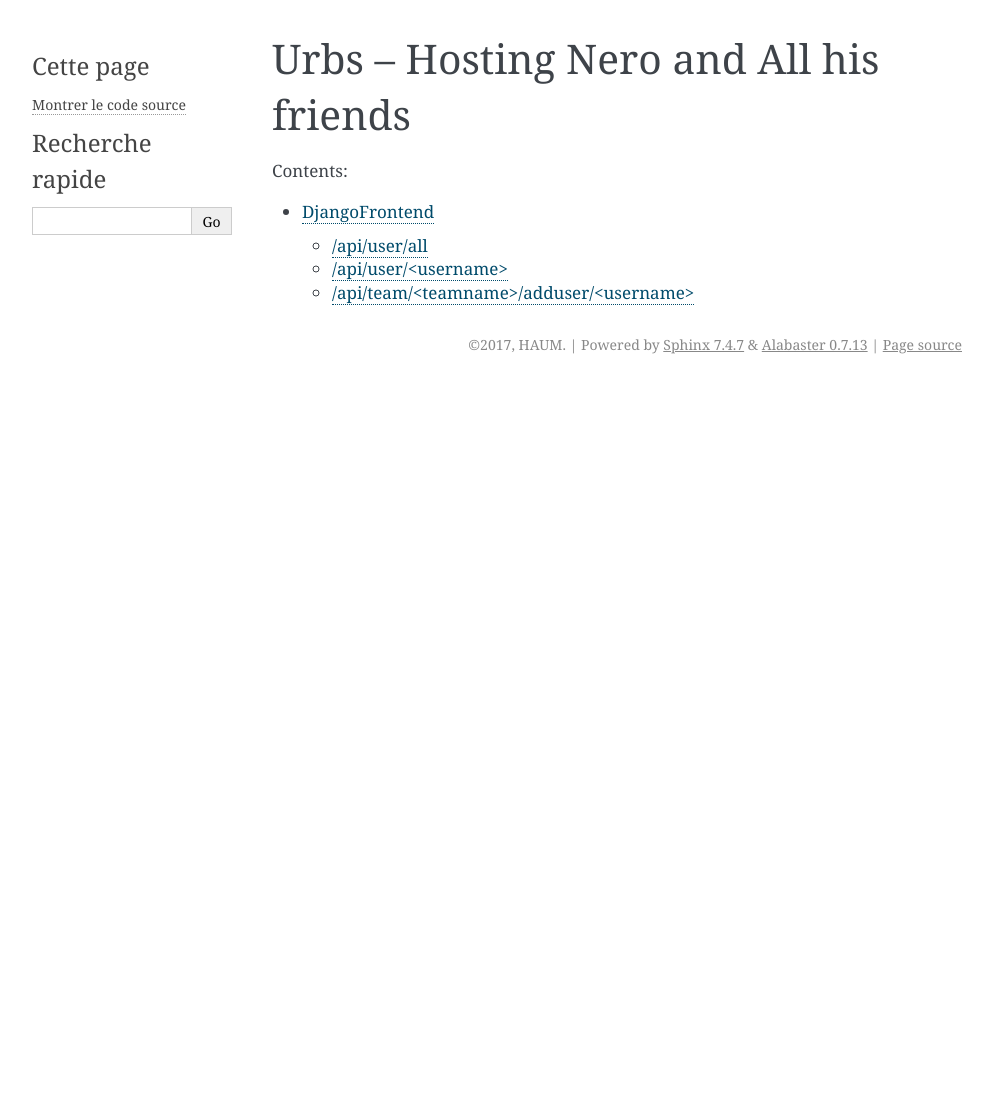
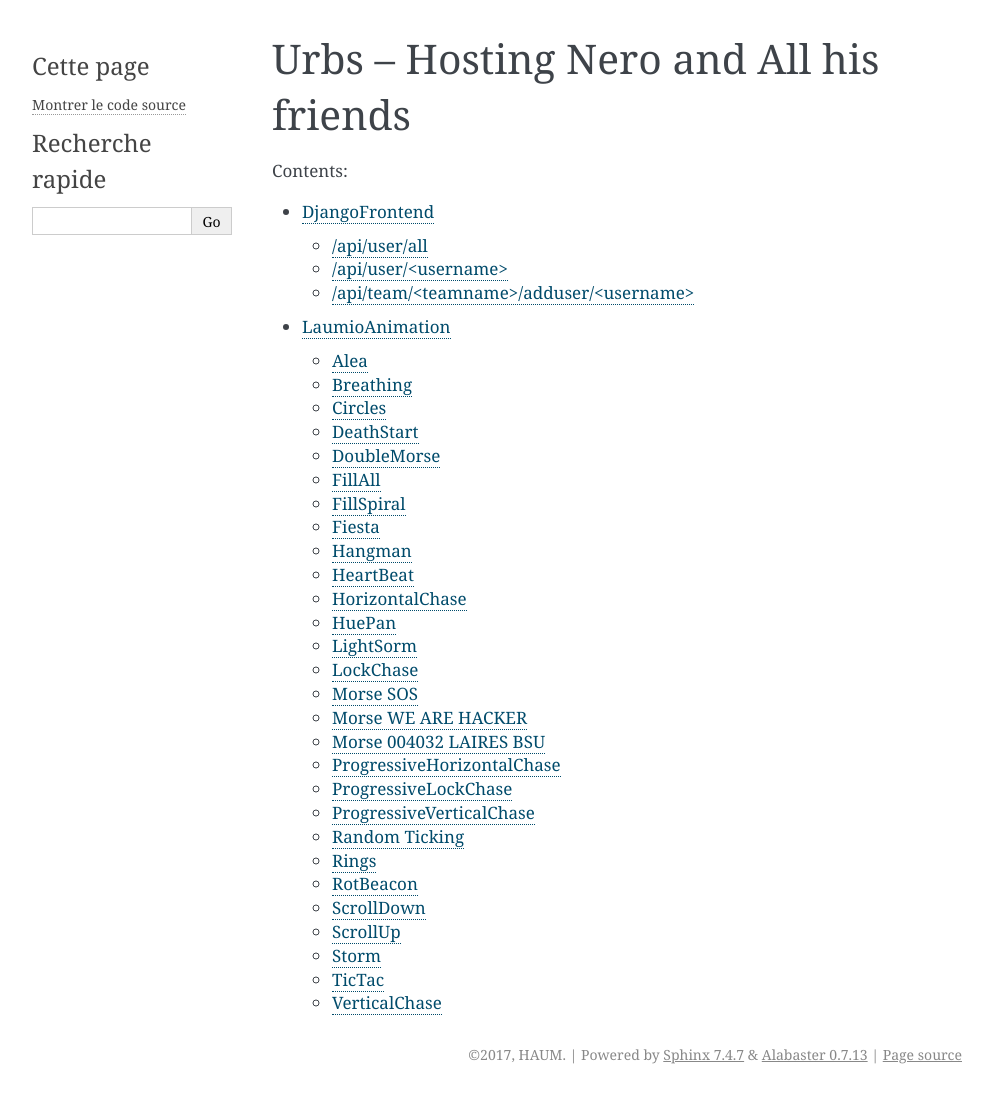
Before and after one commit to haum/24hc17, a Sphinx documentation site: the page built from serverside/doc/source/index.rst, in a window 1280 px wide. Shown: the whole page, without its empty margins (148-1141 px from the left). Built offline with Sphinx 7.4.7, drawn with Linux system fonts in a browser that asks for light colours; before the commit the page ends 900 px from its top, so only the background shows below that; some of the changed lines change nothing that is shown.

Commit message:
Added a list detailing the animations

```diff
--- /dev/null
+++ b/serverside/doc/source/LaumioAnimation.rst
@@ -0,0 +1,172 @@
+LaumioAnimation
+===============
+
+Explication de ce que fais chaque animation. Attention le numéro de l'animation n'est pas forcément fixe et peut changer !
+
+Alea
+----
+**Numéro de l'animation:** 43
+
+**Détail sur l'animation:** Une des 12 led s'allume de manière aléatoire (en rouge) rapidement.
+
+Breathing
+---------
+**Numéro de l'animation:** Default
+
+**Détail de l'animation:** Les leds s'allument (en rouge/orange) puis s'éteignent au bout d'une seconde avec un effet de fondu.
+
+Circles
+-------
+**Numéro de l'animation:** NaN
+
+**Détail de l'animation:** Les leds s'allument (en bleu) puis s'éteignent au bout d'une seconde avec un effet de fondu.
+
+DeathStart
+----------
+**Numéro de l'animation:** 44
+
+**Détail sur l'animation:** À l'équateur une rangé de leds blanche sont allumées, puis à la led 2 une lumière verte clignote signifiant un laser. Ce laser transporte une chaine en morse signifiant "PERDU" et la fin du message est signifié par une led rouge.
+
+DoubleMorse
+-----------
+**Numéro de l'animation:** NaN
+
+**Détail de l'animation:** Ne semble pas être une animation...
+
+FillAll
+-------
+**Numéro de l'animation:** NaN
+
+**Détail de l'animation:** Les leds s'allument (en violet) une par une verticalement avec 500 millièmes de secondes de décallage, puis s'éteignent de la même manière.
+
+FillSpiral
+----------
+**Numéro de l'animation:** NaN
+
+**Détail de l'animation:** Les leds s'allument (en bleu) en spiral du haut vers le bas avec 500 millièmes de secondes de décallage, puis s'éteignent de la même manière.
+
+Fiesta
+------
+**Numéro de l'animation:** 42
+
+**Détail sur l'animation:** Les 12 leds s'allument de manière aléatoire avec des couleurs aléatoirement choisi entre 13 couleurs (blanc, rouge, lime, bleu, jeune, aqua, magenta, marron, vert, navy, olive, teal, violet). L'animation est rapide.
+
+Hangman
+-------
+**Numéro de l'animation:** 46
+
+**Détail sur l'animation:** Les leds s'allument en fonction de la valeur fournis entre 0 et 8. Cette animation fait référence à un pendu, il affiche donc le nombre de vie restante.
+
+HeartBeat
+---------
+**Numéro de l'animation:** NaN
+
+**Détail de l'animation:** Toutes les leds s'allument, clignotent deux fois puis s'éteignent en fondus. Comme son nom l'indique, imite un battement de coeur.
+
+HorizontalChase
+---------------
+**Numéro de l'animation:** 49
+
+**Détail de l'animation:** Les leds s'allument les une après les autre sur l'anneau demandé.
+
+HuePan
+------
+**Numéro de l'animation:** NaN
+
+**Détail de l'animation:** Toutes les leds s'allument en commençant par le rouge puis switch d'une couleur à l'autre pour faire toute les couleurs possible.
+
+LightSorm
+---------
+**Numéro de l'animation:** 48
+
+**Détail sur l'animatin:** Un certain nombre de leds s'allument aléatoirement en blanc.
+
+LockChase
+---------
+**Numéro de l'animation:** 52
+
+**Détail de l'animation:** Jail: lock picking.
+
+Morse SOS
+---------
+**Numéro de l'animation:** 1
+
+**Détail sur l'animation:** La led 9 clignote en morse pour écrire la chaine "SOS".
+
+Morse WE ARE HACKER
+-------------------
+**Numéro de l'animation:** 2
+
+**Détail sur l'animation:** La led 8 clignote (en vert)  en morse pour écrire la chaine "WE ARE HACKER".
+
+Morse 004032 LAIRES BSU
+-----------------------
+**Numéro de l'animation:** 3
+
+**Détail sur l'animation:** La led 9 clignote en morse pour écrit la chaine "004032 LAIRES BSU".
+
+ProgressiveHorizontalChase
+--------------------------
+**Numéro de l'animation:** 51
+
+**Détail de l'animation:** La même que HorizontalChase mais avec un effet de fondu.
+
+ProgressiveLockChase
+--------------------
+**Numéro de l'animation:** 55
+
+**Détail de l'animation:** Jail: lock picking avec effet de fondu.
+
+ProgressiveVerticalChase
+------------------------
+**Numéro de l'animation:** 52
+
+**Détail de l'animation:** La même VerticalChase mais avec un effet de fondu.
+
+Random Ticking
+--------------
+**Numéro de l'animation:** 41
+
+**Détail sur l'animation:** La led 9 clignote de manière aléatoire entre 1 et 100 millièmes de secondes.
+
+Rings
+-----
+**Numéro de l'animatin:** 45
+
+**Détail sur l'animation:** À l'équateur une rangé de leds (rouge) s'allument avec un effet de fondu puis s'éteigne avec le même effet. Pendant que celle-ci s'éteignent la rangée du dessus s'allume en (blanc) puis s'éteint, le tout avec un effet de fondu.
+
+RotBeacon
+---------
+**Numéro de l'animation:** NaN
+
+**Détail de l'animation:** Toutes les leds d'un méridien s'allument (en rouge), sauf celle complètement au dessus, puis s'éteignent pour faire de même sur le suivant. Le tout dans le sens des aiguilles d'une montre si l'on regarde le laumio du dessus.
+
+ScrollDown
+----------
+**Numéro de l'animation:** NaN
+
+**Détail de l'animatio:** Les leds s'allument (en violet) en realisant un mouvement vertical du haut vers le bas avec un effet de fondu sur chaque led.
+
+ScrollUp
+--------
+**Numéro de l'animation:** NaN
+
+**Détail de l'animatio:** Les leds s'allument (en violet) en realisant un mouvement vertical du bas vers le haut avec un effet de fondu sur chaque led.
+
+Storm
+-----
+**Numéro de l'animation:** 47
+
+**Détail sur l'animation:** Un certain nombre de leds s'allument aléatoirement en blanc afin de donner l'impression qu'il y a une tempète à l'intérieur de la lampe. Comparée au lightsorm il fait clignoter la led plusieurs fois afin de faire un effet plus fort à la tempète.
+
+TicTac
+------
+**Numéro de l'animation:** 0
+
+**Détail sur l'animation:** La led 9 clignote, 20 millièmes de secondes allumée puis 20 millièmes de secondes éteinte.
+
+VerticalChase
+-------------
+**Numéro de l'animation:** 50
+
+**Détail de l'animation:** Allume les leds les unes après les autres mais de manière vertical.
--- a/serverside/doc/source/index.rst
+++ b/serverside/doc/source/index.rst
@@ -11,3 +11,4 @@ Urbs -- Hosting Nero and All his friends
    :caption: Contents:
 
    DjangoFrontend
+   LaumioAnimation
```
